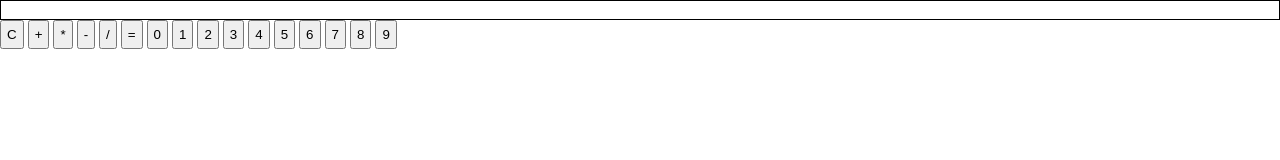
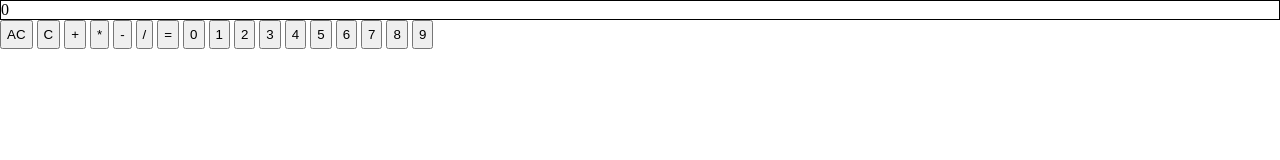
Before and after one commit to sixtynine696969/calculator, a plain HTML site: page index.html in a window 1280 px wide. Drawn offline with Linux system fonts and the light colour scheme.

Commit message:
Add AC button

```diff
--- a/index.html
+++ b/index.html
@@ -10,8 +10,9 @@
 </head>
 <body>
     <div class="container">
-        <div class="display"></div>
+        <div class="display">0</div>
         <div class="buttons">
+            <button>AC</button>
             <button>C</button>
             <button>+</button>
             <button>*</button>
```
